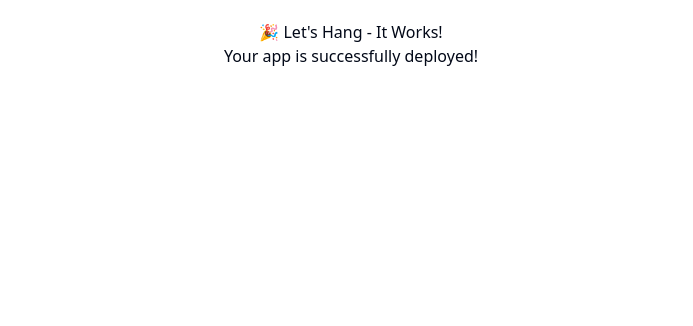
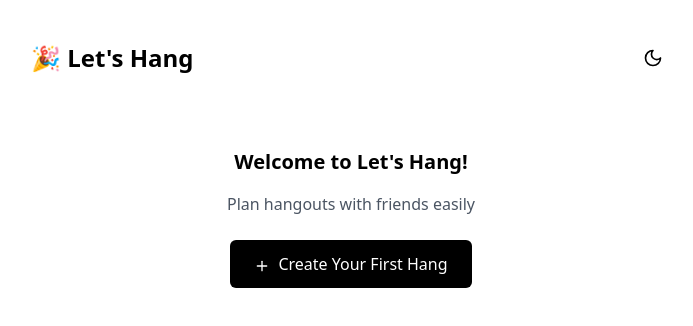
Before and after one commit to flfang9/lets-hang-simple, a Next.js app: page / in a window 1280 px wide. Shown: the top 326 px of the page, without its empty margins (289-982 px from the left). Built offline with nearby package versions, Linux system fonts and the light colour scheme.

Commit message:
Update page.tsx

```diff
--- a/app/page.tsx
+++ b/app/page.tsx
@@ -1,112 +1,29 @@
 "use client"
 
-import type React from "react"
-import { useState, useRef } from "react"
-import { Clock, MapPin, MessageSquare, Send } from "lucide-react"
+import { useState } from "react"
+import { Plus, Sun, Moon } from 'lucide-react'
 
-// Native HTML suggestion input component
-const SuggestionInput = ({
-  hangId,
-  isDarkMode,
-  onAddSuggestion,
-}: {
-  hangId: string
-  isDarkMode: boolean
-  onAddSuggestion: (hangId: string, content: string, type: "time" | "location" | "general") => void
-}) => {
-  const formRef = useRef<HTMLFormElement>(null)
-  const [selectedType, setSelectedType] = useState<"time" | "location" | "general">("general")
-  const [loading, setLoading] = useState(false)
-
-  const handleSubmit = async (e: React.FormEvent) => {
-    e.preventDefault()
-    const formData = new FormData(e.target as HTMLFormElement)
-    const content = formData.get("suggestion") as string
-
-    if (content?.trim() && !loading) {
-      setLoading(true)
-      await onAddSuggestion(hangId, content.trim(), selectedType)
-      if (formRef.current) {
-        formRef.current.reset()
-      }
-      setLoading(false)
-    }
-  }
+export default function HomePage() {
+  const [isDarkMode, setIsDarkMode] = useState(false)
 
   return (
-    <div>
-      <h4 className="text-sm font-medium mb-3">Suggest a change</h4>
-      <div className="space-y-3">
-        {/* Type selector */}
-        <div className="flex gap-1 mb-3">
-          {[
-            { type: "time", icon: Clock, label: "Time" },
-            { type: "location", icon: MapPin, label: "Location" },
-            { type: "general", icon: MessageSquare, label: "General" },
-          ].map(({ type, icon: Icon, label }) => (
-            <button
-              key={type}
-              type="button"
-              className={`px-2 py-1 text-xs rounded cursor-pointer select-none transition-colors border-0 outline-none ${
-                selectedType === type
-                  ? isDarkMode
-                    ? "bg-white text-black"
-                    : "bg-black text-white"
-                  : isDarkMode
-                    ? "bg-gray-800 text-gray-300 hover:bg-gray-700"
-                    : "bg-gray-100 text-gray-600 hover:bg-gray-200"
-              }`}
-              onClick={() => setSelectedType(type as "time" | "location" | "general")}
-            >
-              <Icon className="w-3 h-3 inline mr-1" />
-              {label}
-            </button>
-          ))}
+    <div className={`min-h-screen py-10 ${isDarkMode ? "bg-gray-900 text-white" : "bg-white text-black"}`}>
+      <div className="container mx-auto max-w-2xl px-4">
+        <div className="flex items-center justify-between mb-6">
+          <h1 className="text-2xl font-bold">🎉 Let's Hang</h1>
+          <button onClick={() => setIsDarkMode(!isDarkMode)} className="p-2 rounded-full hover:bg-gray-200">
+            {isDarkMode ? <Sun className="w-5 h-5" /> : <Moon className="w-5 h-5" />}
+          </button>
         </div>
-
-        {/* Native HTML form */}
-        <form ref={formRef} onSubmit={handleSubmit} className="flex gap-2">
-          <div className="flex-1">
-            <textarea
-              name="suggestion"
-              placeholder={`Type your ${selectedType} suggestion here...`}
-              className={`w-full text-sm resize-none min-h-[60px] px-3 py-2 border rounded-md ${
-                isDarkMode
-                  ? "bg-gray-800 border-gray-700 text-white placeholder-gray-400"
-                  : "bg-white border-gray-300 text-black placeholder-gray-500"
-              }`}
-              rows={2}
-              disabled={loading}
-              onKeyDown={(e) => {
-                if (e.key === "Enter" && !e.shiftKey) {
-                  e.preventDefault()
-                  if (formRef.current) {
-                    formRef.current.requestSubmit()
-                  }
-                }
-              }}
-            />
-          </div>
-          <button
-            type="submit"
-            disabled={loading}
-            className={`shrink-0 self-start mt-1 px-3 py-2 rounded-md text-sm font-medium transition-colors disabled:opacity-50 ${
-              isDarkMode ? "bg-white text-black hover:bg-gray-200" : "bg-black text-white hover:bg-gray-800"
-            }`}
-          >
-            <Send className="w-4 h-4" />
+        <div className="text-center py-12">
+          <h2 className="text-xl font-semibold mb-4">Welcome to Let's Hang!</h2>
+          <p className="text-gray-600 mb-6">Plan hangouts with friends easily</p>
+          <button className="px-6 py-3 bg-black text-white rounded-md hover:bg-gray-800">
+            <Plus className="w-4 h-4 inline mr-2" />
+            Create Your First Hang
           </button>
-        </form>
+        </div>
       </div>
     </div>
   )
 }
-
-export default function HomePage() {
-  return (
-    <div style={{ padding: "20px", textAlign: "center" }}>
-      <h1>🎉 Let's Hang - It Works!</h1>
-      <p>Your app is successfully deployed!</p>
-    </div>
-  )
-}
```
